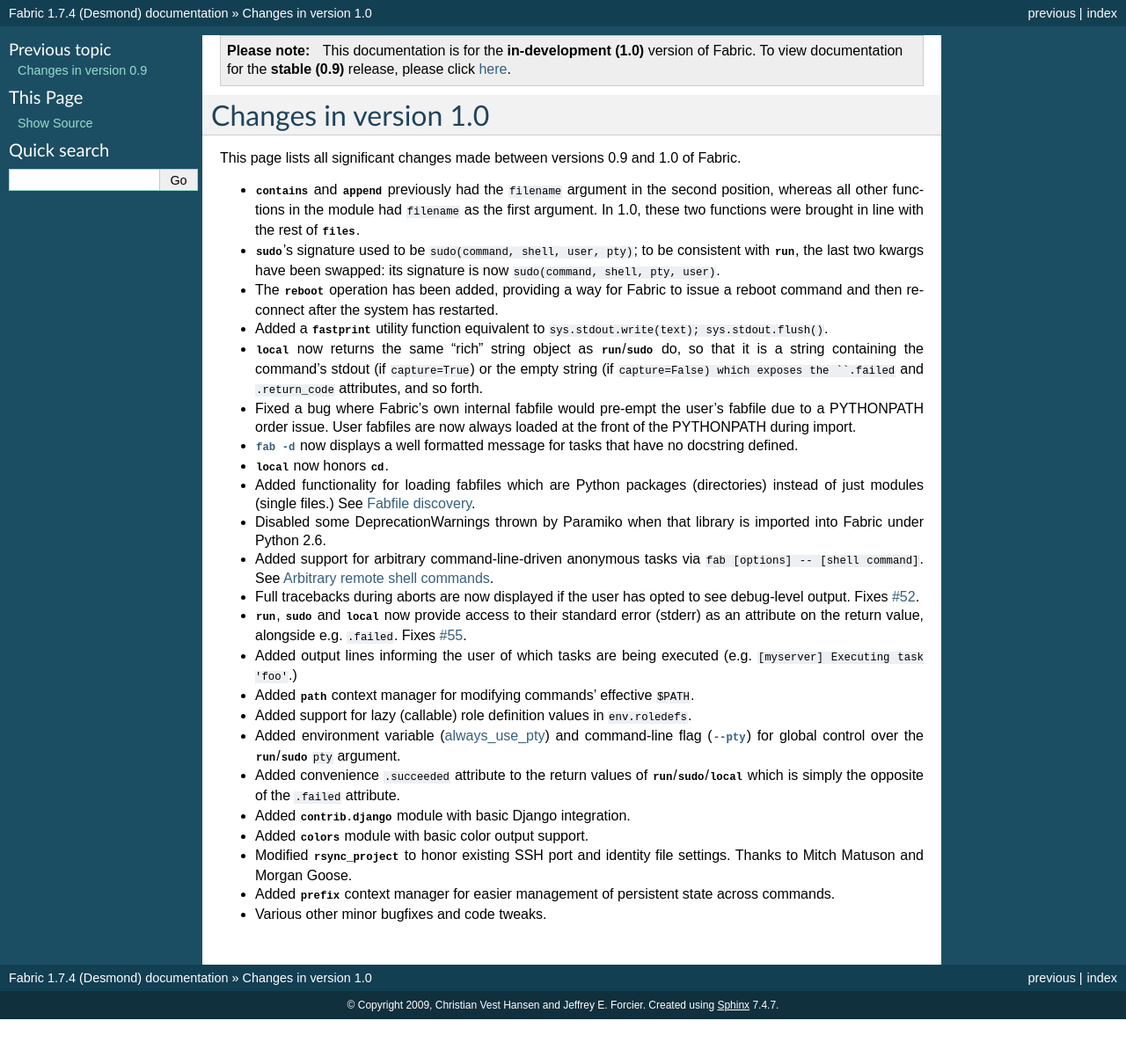
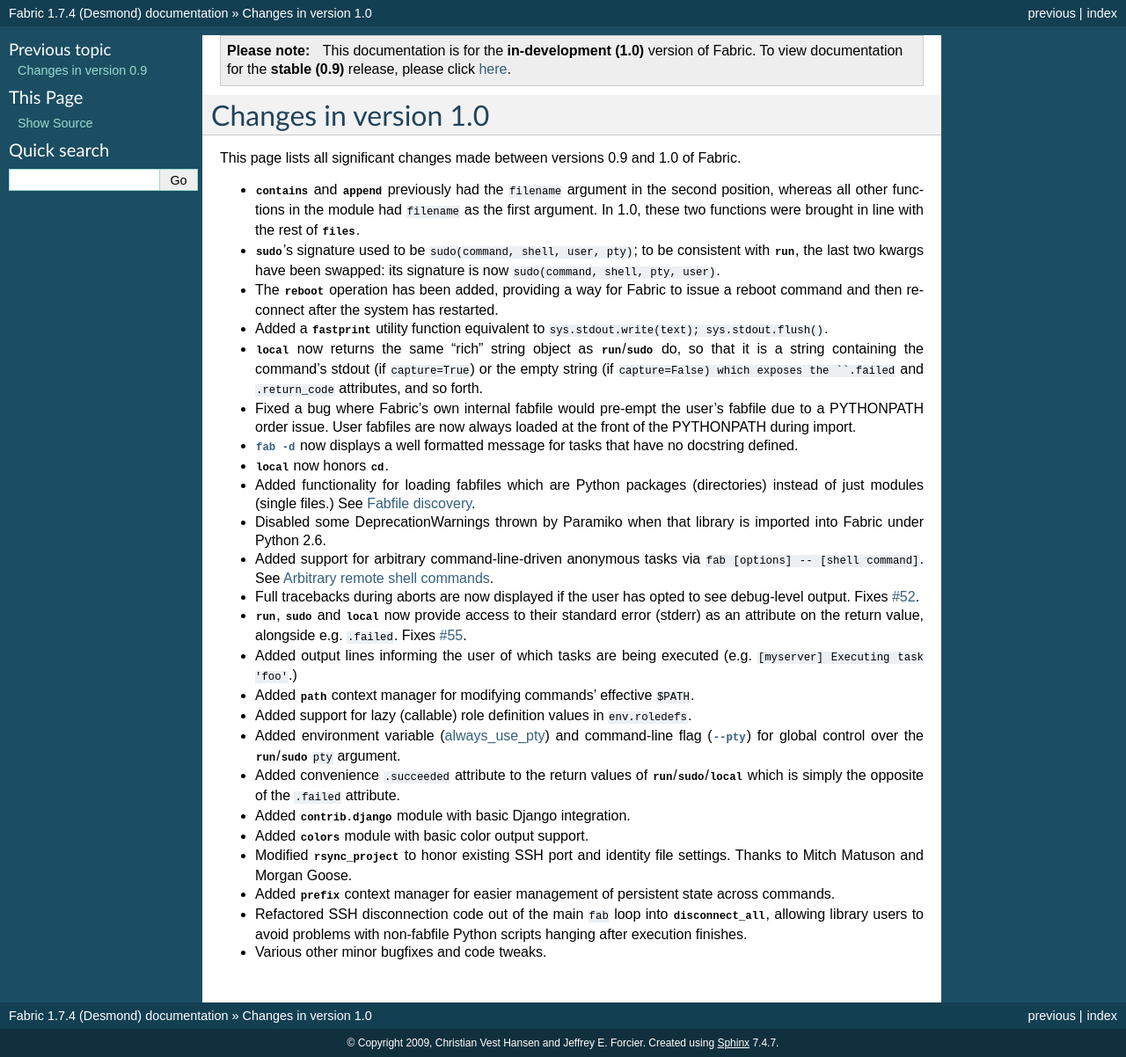
Before and after one commit to fabric/fabric, a Sphinx documentation site: the page built from docs/changes/1.0.rst, in a window 1280 px wide. Shown: the whole page at 88% size. Built offline with Sphinx 7.4.7, drawn with Linux system fonts in a browser that asks for light colours; before the commit the page ends 1159 px from its top, so only the background shows below that.

Commit message:
Add disconnect_all to 1.0 changelog

```diff
--- a/docs/changes/1.0.rst
+++ b/docs/changes/1.0.rst
@@ -60,4 +60,7 @@
   and identity file settings. Thanks to Mitch Matuson and Morgan Goose.
 * Added `~fabric.context_managers.prefix` context manager for easier management
   of persistent state across commands.
+* Refactored SSH disconnection code out of the main ``fab`` loop into
+  `~fabric.network.disconnect_all`, allowing library users to avoid problems
+  with non-fabfile Python scripts hanging after execution finishes.
 * Various other minor bugfixes and code tweaks.
```
